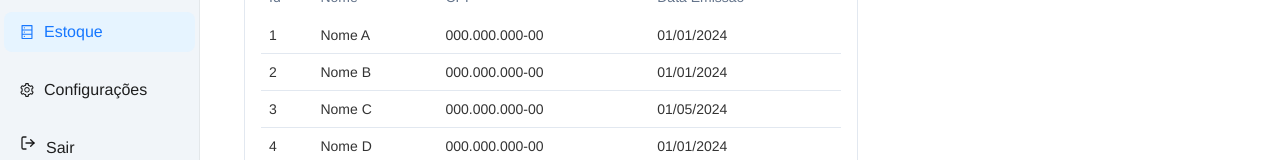
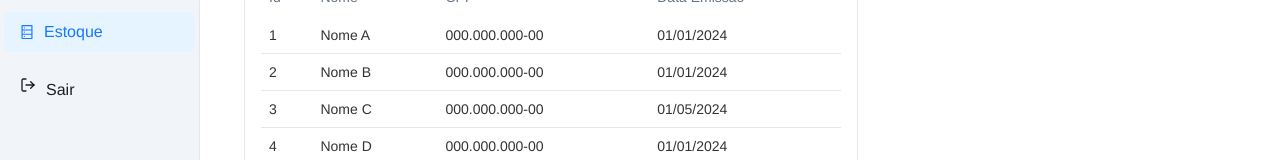
Before and after one commit to efarma-tcc/teste, a React (Vite) app: page /estoque in a window 1280 px wide. Shown: the part 298-458 px from the top of the page. Built offline with nearby package versions, Linux system fonts and the light colour scheme.

Commit message:
Retirando menu de coniguraões

```diff
--- a/src/Components/Menu-list/index.jsx
+++ b/src/Components/Menu-list/index.jsx
@@ -38,9 +38,6 @@ export default function MenuList() {
         <MenuItem key="estoque" icon={<DatabaseOutlined />}>
         <Link to="/estoque">Estoque</Link>
         </MenuItem>
-        <MenuItem key="configuracoes" icon={<SettingOutlined />}>
-          <Link to="/configuracoes">Configurações</Link>
-        </MenuItem>
         <MenuItem key="sair" icon={<LogOut className="w-4"/>}>
           Sair
         </MenuItem>
--- a/src/Pages/routes.jsx
+++ b/src/Pages/routes.jsx
@@ -29,9 +29,5 @@ export const router = createBrowserRouter([
     {
         path: "/estoque",
         element : <Estoque/>
-    },
-    {
-        path: "/configuracoes",
-        element: <Configuracoes />
-    },
+    }
 ]);
```
